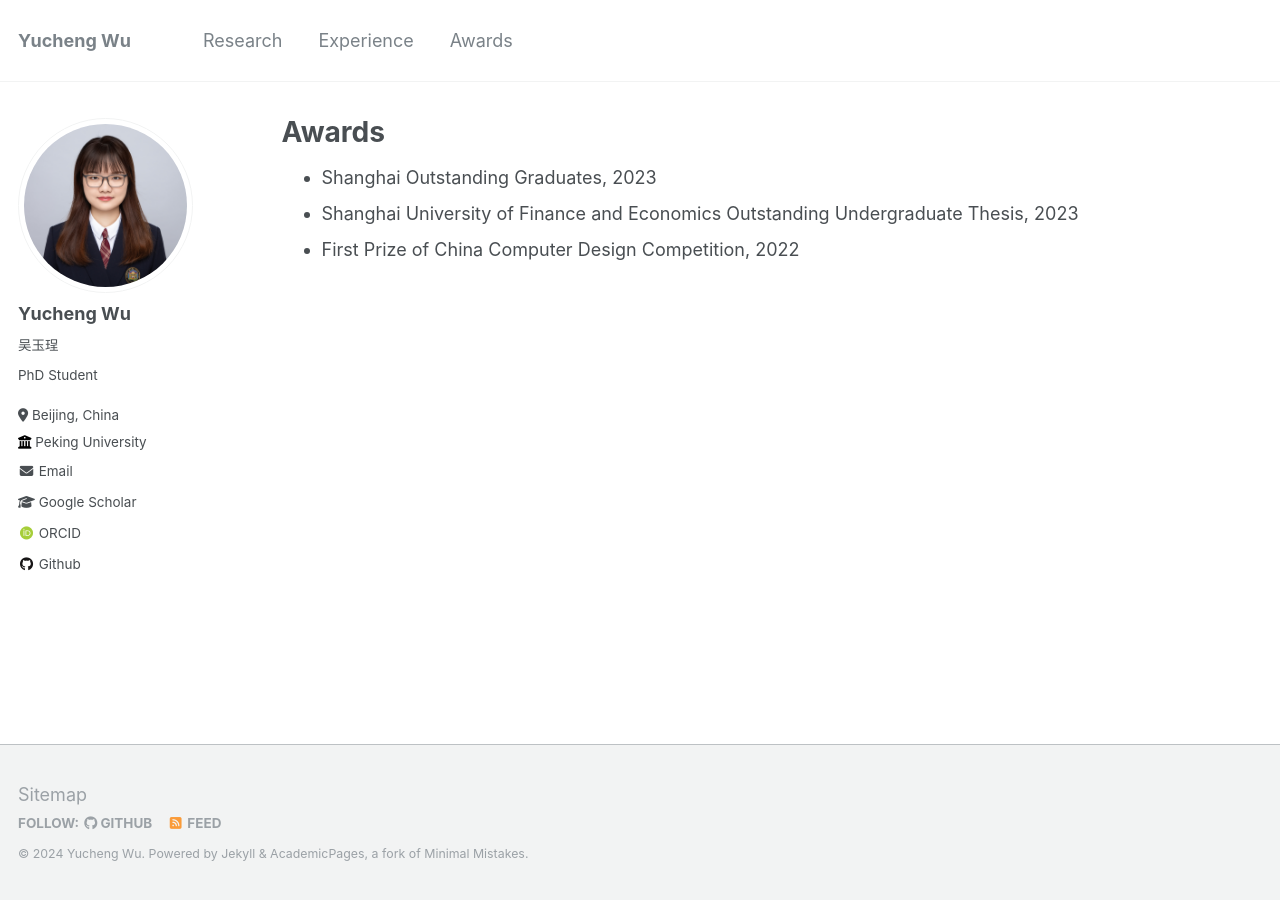
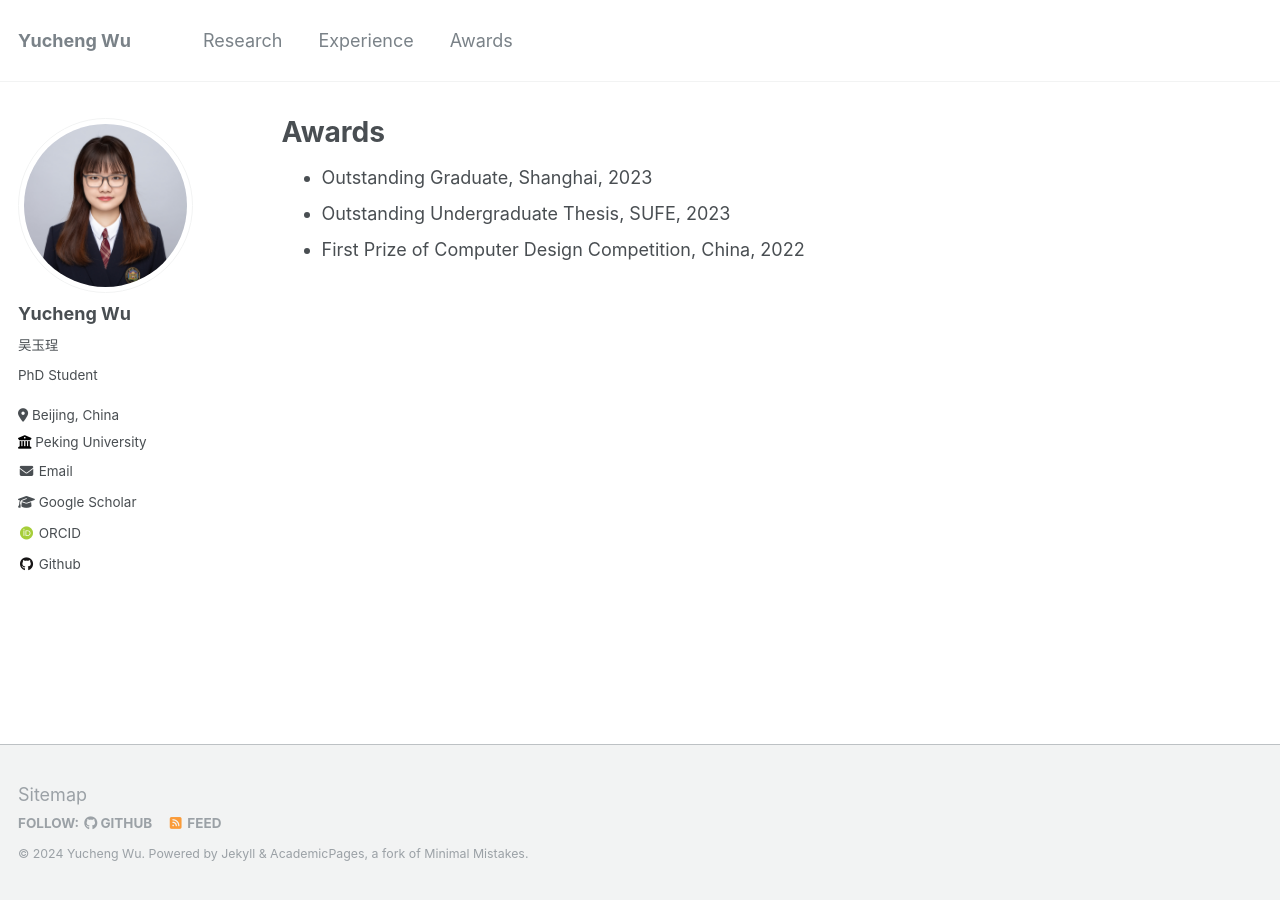
Before and after one commit to wuyucheng2002/wuyucheng2002.github.io, a Jekyll site: the page built from _pages/awards.md, in a window 1280 px wide. Built offline with Jekyll 4.4.1, drawn with Linux system fonts in a browser that asks for light colours; some web fonts are replaced.

Commit message:
Update awards.md

```diff
--- a/_pages/awards.md
+++ b/_pages/awards.md
@@ -5,6 +5,6 @@ permalink: /awards/
 author_profile: true
 ---
 
-* Shanghai Outstanding Graduates, 2023
-* Shanghai University of Finance and Economics Outstanding Undergraduate Thesis, 2023
-* First Prize of China Computer Design Competition, 2022
+* Outstanding Graduate, Shanghai, 2023
+* Outstanding Undergraduate Thesis, SUFE, 2023
+* First Prize of Computer Design Competition, China, 2022
```
